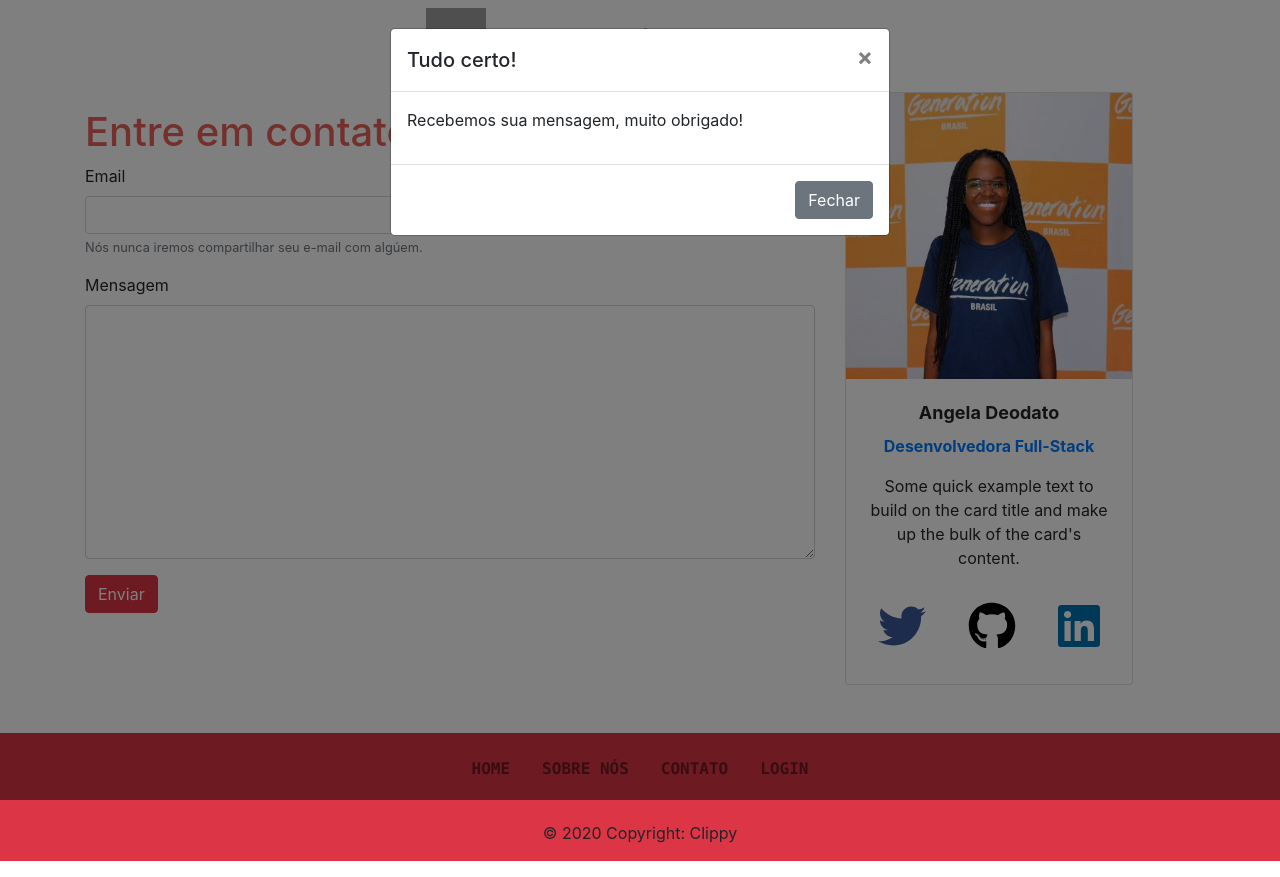
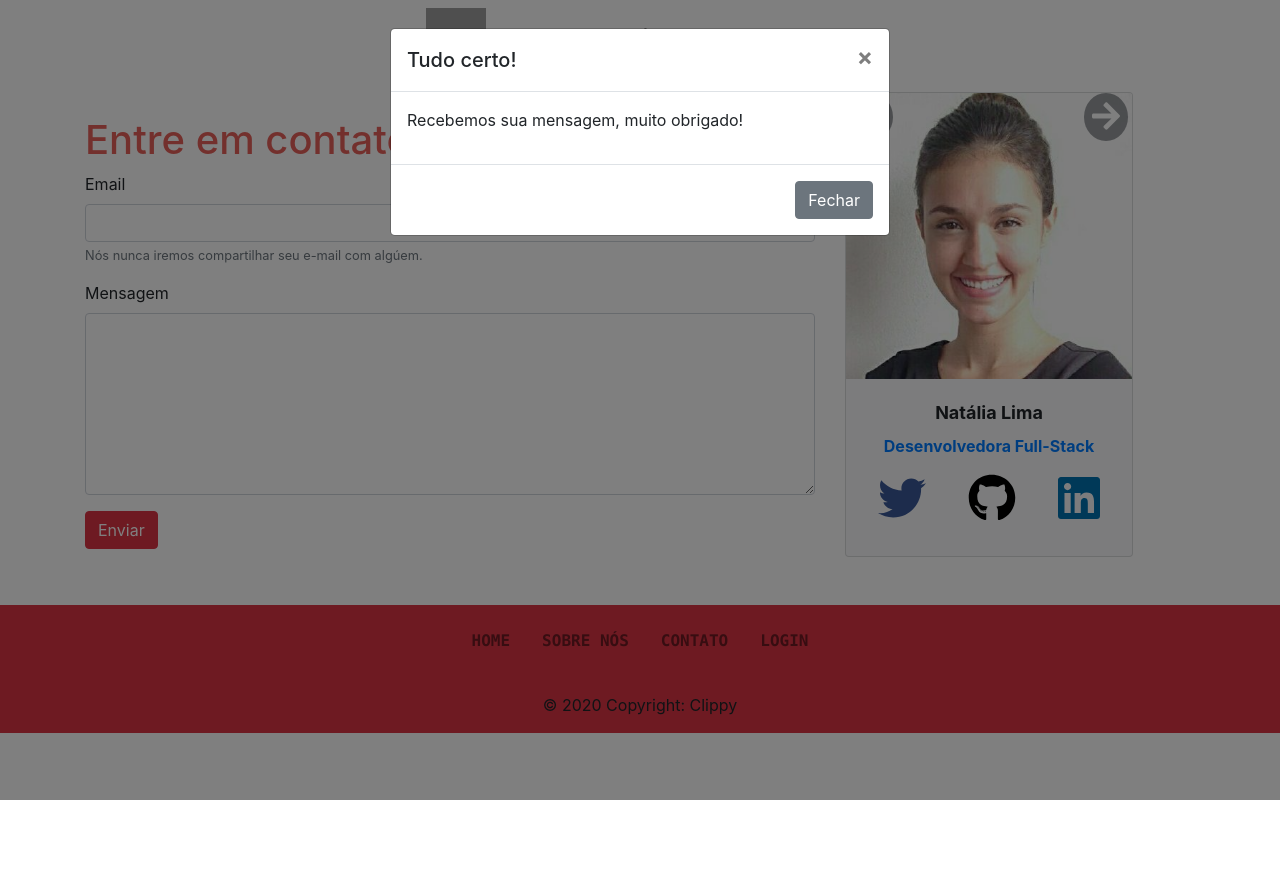
Before and after one commit to AnaClaudiaOT/Generation-PI-Angular, an Angular app in the folder Projeto-Front/: page /contato in a window 1280 px wide. Both pictures are taken after a click on the button "Enviar". After the commit the page ends 800 px from the top, so only its background shows below. Built offline with nearby package versions, Linux system fonts and the light colour scheme; grey boxes are pictures that could not be loaded.

Commit message:
Implementar carrossel nos cards

```diff
--- a/Projeto-Front/src/app/contato/contato.component.css
+++ b/Projeto-Front/src/app/contato/contato.component.css
@@ -30,14 +30,8 @@ ul.social-network li {
     color: #000;
 }
 
-.card-group{
-    width: auto;
-    display: flex;
-    overflow-x: auto;
+.carousel-control-next, .carousel-control-prev{
+    border-radius: 3px;
+    height: 50px;
+    margin-right: 63px;
 }
-
-.card{
-    width: 300px;
-    flex-shrink: 0;
-    height: 100%;
-}
--- a/Projeto-Front/src/app/contato/contato.component.html
+++ b/Projeto-Front/src/app/contato/contato.component.html
@@ -1,6 +1,7 @@
 <div class="container mt-3 mb-5">
 
-    <div class="row">
+    <div class="row d-flex align-items-center">
+        <!-- Form -->
         <div class="col-md-8 mt-3">
             <h1 class="text-justify">Entre em contato conosco</h1>
             <form class="w-100">
@@ -12,7 +13,7 @@
                 </div>
                 <div class="form-group">
                     <label for="inputTextArea">Mensagem</label>
-                    <textarea class="form-control" name="inputTextArea" id="inputTextArea" rows="10"></textarea>
+                    <textarea class="form-control" name="inputTextArea" id="inputTextArea" rows="7"></textarea>
                 </div>
                 <button type="button" class="btn btn-danger" data-toggle="modal" data-target="#exampleModal">Enviar</button>
                 <!-- Modal -->
@@ -37,16 +38,18 @@
                 </div>
             </form>
         </div>
+        <!-- Cards -->
+        <div class="col-md-4">
 
-        <div class="col-md-4">
-            <div class="card" style="width: 18rem;">
+            <div id="carouselExampleIndicators" class="carousel slide" data-ride="carousel" data-="touch true">
+                <div class="carousel-inner">
+                  <!-- Card 1 -->
+                  <div class="carousel-item active">
+                    <div class="card bg-light" style="width: 18rem;">
                         <img src="../../assets/img/angela.jfif" class="card-img-top" alt="">
                         <div class="card-body pb-0">
                             <p class="text-center nome font-weight-bold mb-2">Angela Deodato</p>
-                    <p class="text-center text-primary font-weight-bold mt-0">Desenvolvedora Full-Stack</p>
-                    <p class="card-text text-center">Some quick example text to build on the card title and make up the
-                        bulk
-                        of the card's content.</p>
+                            <p class="text-center text-primary font-weight-bold m-0">Desenvolvedora Full-Stack</p>
                             <ul class="social-network d-flex justify-content-center">
                                 <li><a href="#" class="icoTwitter" title="Twitter">
                                         <fa-icon [icon]="faTwitter" class="faTwitter fa-3x p-3"></fa-icon>
@@ -60,6 +63,101 @@
                             </ul>
                         </div>
                     </div>
+                  </div>
+                <!-- Card 2 -->
+                  <div class="carousel-item">
+                    <div class="card bg-light" style="width: 18rem;">
+                        <img src="../../assets/img/natalia.jfif" class="card-img-top" alt="">
+                        <div class="card-body pb-0">
+                            <p class="text-center nome font-weight-bold mb-2">Natália Lima</p>
+                            <p class="text-center text-primary font-weight-bold m-0">Desenvolvedora Full-Stack</p>
+                            <ul class="social-network d-flex justify-content-center">
+                                <li><a href="#" class="icoTwitter" title="Twitter">
+                                        <fa-icon [icon]="faTwitter" class="faTwitter fa-3x p-3"></fa-icon>
+                                    </a></li>
+                                <li><a href="#" class="icoGithub" title="Github">
+                                        <fa-icon [icon]="faGithub" class="faGithub fa-3x p-3"></fa-icon>
+                                    </a></li>
+                                <li><a href="#" class="icoLinkedin" title="Linkedin">
+                                        <fa-icon [icon]="faLinkedin" class="faLinkedin fa-3x p-3"></fa-icon>
+                                    </a></li>
+                            </ul>
+                        </div>
+                    </div>
+                  </div>
+                <!-- Card 3 -->
+                  <div class="carousel-item">
+                    <div class="card bg-light" style="width: 18rem;">
+                        <img src="../../assets/img/ana.jfif" class="card-img-top" alt="">
+                        <div class="card-body pb-0">
+                            <p class="text-center nome font-weight-bold mb-2">Ana Cláudia</p>
+                            <p class="text-center text-primary font-weight-bold m-0">Desenvolvedora Full-Stack</p>
+                            <ul class="social-network d-flex justify-content-center">
+                                <li><a href="#" class="icoTwitter" title="Twitter">
+                                        <fa-icon [icon]="faTwitter" class="faTwitter fa-3x p-3"></fa-icon>
+                                    </a></li>
+                                <li><a href="#" class="icoGithub" title="Github">
+                                        <fa-icon [icon]="faGithub" class="faGithub fa-3x p-3"></fa-icon>
+                                    </a></li>
+                                <li><a href="#" class="icoLinkedin" title="Linkedin">
+                                        <fa-icon [icon]="faLinkedin" class="faLinkedin fa-3x p-3"></fa-icon>
+                                    </a></li>
+                            </ul>
+                        </div>
+                    </div>
+                  </div>
+                <!-- Card 4 -->
+                <div class="carousel-item">
+                    <div class="card bg-light" style="width: 18rem;">
+                        <img src="../../assets/img/danilo.jfif" class="card-img-top" alt="">
+                        <div class="card-body pb-0">
+                            <p class="text-center nome font-weight-bold mb-2">Danilo Oliveira</p>
+                            <p class="text-center text-primary font-weight-bold m-0">Desenvolvedora Full-Stack</p>
+                            <ul class="social-network d-flex justify-content-center">
+                                <li><a href="#" class="icoTwitter" title="Twitter">
+                                        <fa-icon [icon]="faTwitter" class="faTwitter fa-3x p-3"></fa-icon>
+                                    </a></li>
+                                <li><a href="#" class="icoGithub" title="Github">
+                                        <fa-icon [icon]="faGithub" class="faGithub fa-3x p-3"></fa-icon>
+                                    </a></li>
+                                <li><a href="#" class="icoLinkedin" title="Linkedin">
+                                        <fa-icon [icon]="faLinkedin" class="faLinkedin fa-3x p-3"></fa-icon>
+                                    </a></li>
+                            </ul>
+                        </div>
+                    </div>
+                  </div>
+                <!-- Card 5 -->
+                  <div class="carousel-item">
+                    <div class="card bg-light" style="width: 18rem;">
+                        <img src="../../assets/img/pedro.jpg" class="card-img-top" alt="">
+                        <div class="card-body pb-0">
+                            <p class="text-center nome font-weight-bold mb-2">Pedro Barcellos</p>
+                            <p class="text-center text-primary font-weight-bold m-0">Desenvolvedora Full-Stack</p>
+                            <ul class="social-network d-flex justify-content-center">
+                                <li><a href="#" class="icoTwitter" title="Twitter">
+                                        <fa-icon [icon]="faTwitter" class="faTwitter fa-3x p-3"></fa-icon>
+                                    </a></li>
+                                <li><a href="#" class="icoGithub" title="Github">
+                                        <fa-icon [icon]="faGithub" class="faGithub fa-3x p-3"></fa-icon>
+                                    </a></li>
+                                <li><a href="#" class="icoLinkedin" title="Linkedin">
+                                        <fa-icon [icon]="faLinkedin" class="faLinkedin fa-3x p-3"></fa-icon>
+                                    </a></li>
+                            </ul>
+                        </div>
+                    </div>
+                  </div>
+
+                <a class="carousel-control-prev" href="#carouselExampleIndicators" role="button" data-slide="prev">
+                    <fa-icon [icon]="faArrowLeft" class="faArrowLeft fa-2x px-2 py-0 bg-dark rounded-circle"></fa-icon>
+                  <span class="sr-only">Previous</span>
+                </a>
+                <a class="carousel-control-next" href="#carouselExampleIndicators" role="button" data-slide="next">
+                    <fa-icon [icon]="faArrowRight" class="faArrowRight fa-2x px-2 py-0 bg-dark rounded-circle"></fa-icon>
+                  <span class="sr-only">Next</span>
+                </a>
+              </div>
 
         </div>
     </div>
--- a/Projeto-Front/src/app/contato/contato.component.ts
+++ b/Projeto-Front/src/app/contato/contato.component.ts
@@ -2,6 +2,7 @@ import { Component, OnInit } from '@angular/core';
 import { faTwitter } from '@fortawesome/free-brands-svg-icons';
 import { faLinkedin } from '@fortawesome/free-brands-svg-icons';
 import { faGithub } from '@fortawesome/free-brands-svg-icons';
+import { faArrowLeft, faArrowRight } from '@fortawesome/free-solid-svg-icons'
 
 @Component({
   selector: 'app-contato',
@@ -13,6 +14,8 @@ export class ContatoComponent implements OnInit {
   faTwitter = faTwitter
   faGithub = faGithub
   faLinkedin = faLinkedin
+  faArrowLeft = faArrowLeft
+  faArrowRight = faArrowRight
 
   constructor() { }
 
```
Also changed, not shown: Projeto-Front/src/assets/img/pedro.jpg (added). Lines whose indentation alone changed are shown as unchanged.
